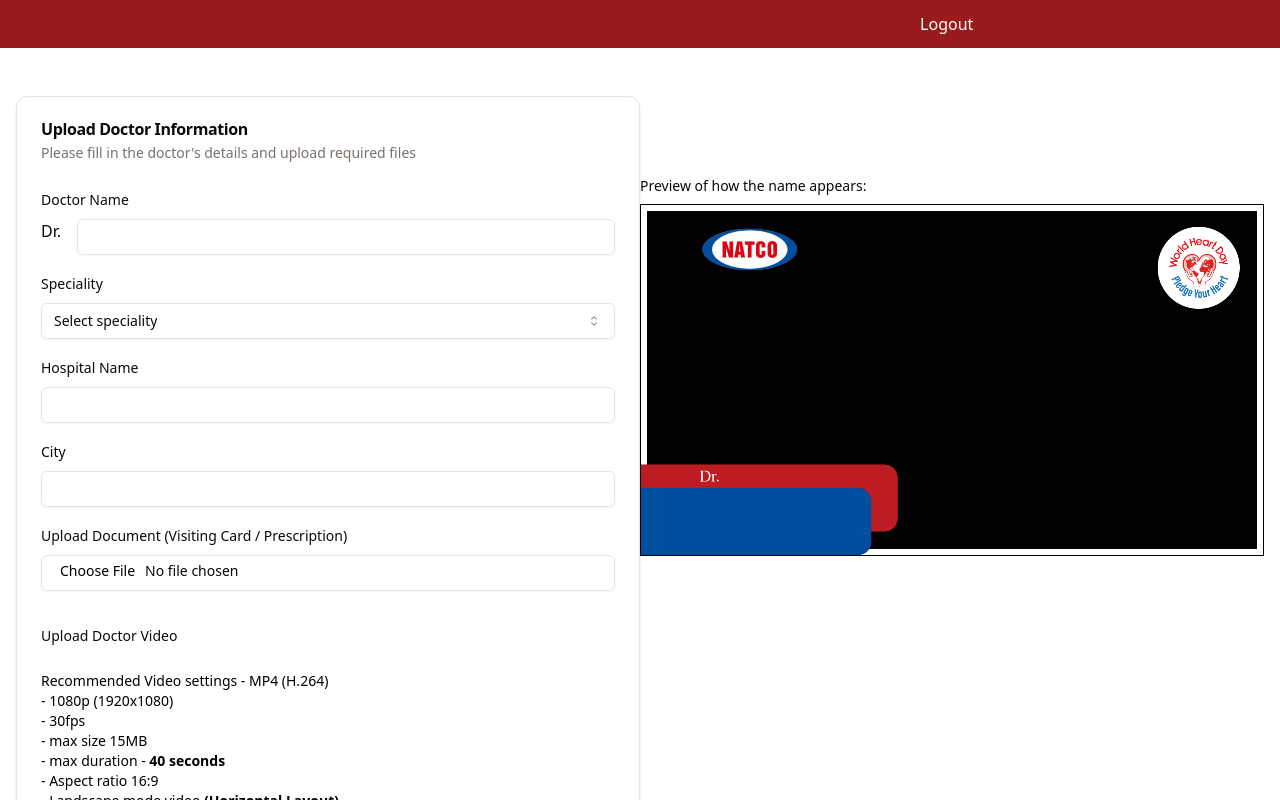
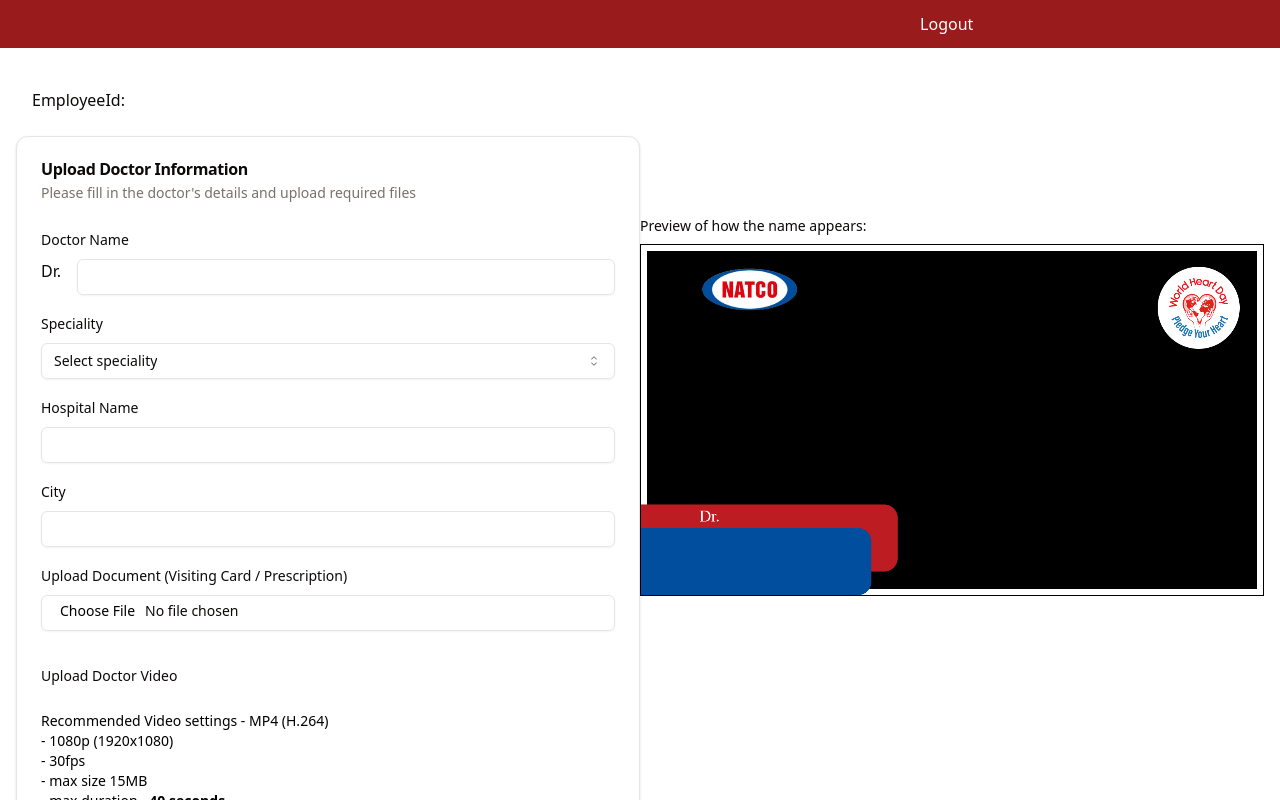
Before and after one commit to Atharva-Nahire/student-reels, a Next.js app: page /upload in a window 1280 px wide. Shown: the top 800 px of the page. Built offline with nearby package versions, Linux system fonts and the light colour scheme; no server answers.

Commit message:
upload doc

```diff
--- a/app/upload/page.tsx
+++ b/app/upload/page.tsx
@@ -17,6 +17,7 @@ export default function UploadPage() {
   const [speciality, setSpeciality] = useState("");
   const [hospitalName, setHospitalName] = useState("");
   const [city, setCity] = useState("");
+  const [employeeId, setEmployeeId] = useState<string | null>(null);
   const [document, setDocument] = useState<File | null>(null);
   const [video, setVideo] = useState<File | null>(null);
   const [image, setImage] = useState<string | null>(null);
@@ -47,6 +48,14 @@ export default function UploadPage() {
 
     fetchVideo();
   }, [videoUploaded]);
+
+useEffect(() => {
+    if (typeof window !== "undefined") {
+      const storedEmployeeId = localStorage.getItem("employeeId");
+      setEmployeeId(storedEmployeeId);
+    }
+  }, []);
+
 
   const drawImage = () => {
     if (canvasRef.current) {
@@ -139,6 +148,7 @@ export default function UploadPage() {
         speciality,
         hospitalName,
         city,
+        employeeId,
         // overlayUrl,
         // documentUrl,
         // videoUrl,
@@ -161,7 +171,14 @@ setVideoUploaded(true);
       <div className="h-20 w-full"></div>
       <div className="h-12 w-full bg-red-800 fixed top-0 flex justify-around items-center text-white">
         <div className=""></div>
-        <Link href="/" className="">Logout</Link>
+        <Link href="/" className="">
+          Logout
+        </Link>
+      </div>
+      <div className="container py-2">
+        EmployeeId: {employeeId}
+        <br />
+        {/* Name: {employeeId} */}
       </div>
       <div className="container mx-auto p-4 w-full flex flex-col md:flex-row">
         <Card className=" max-w-screen mx-auto md:w-1/2">
```
